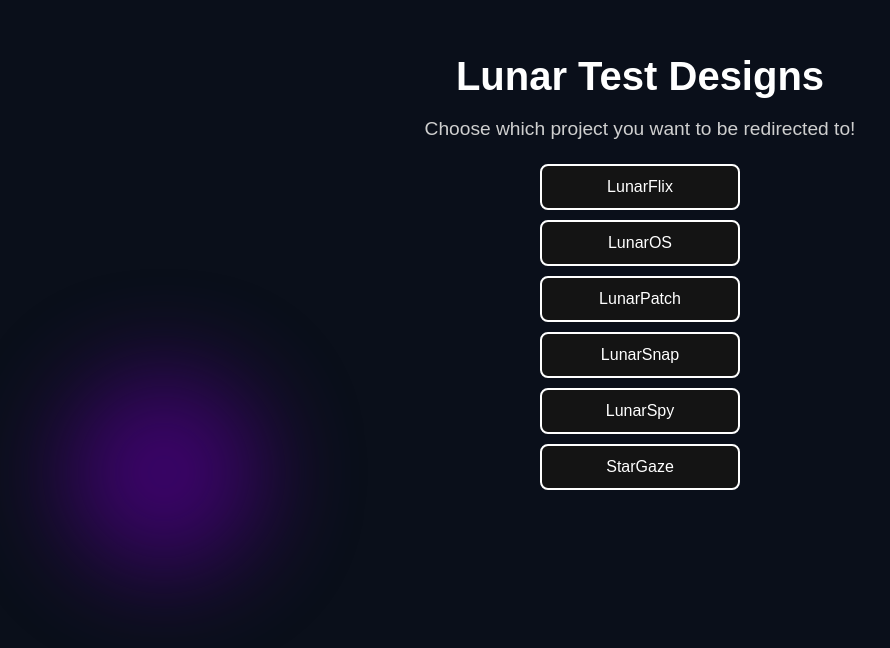
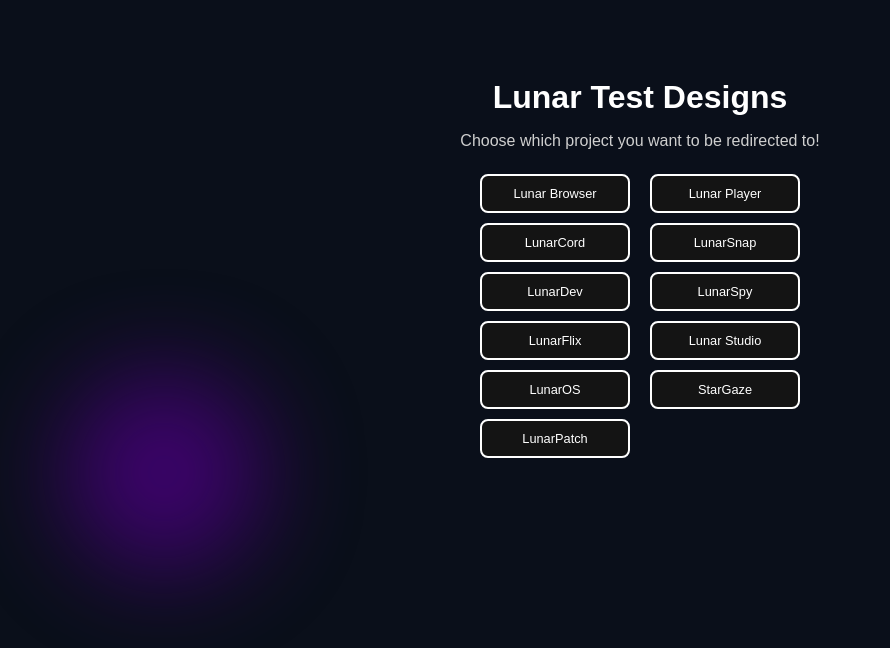
Before and after one commit to lunarorg/LunarTD, a plain HTML site: page index.html in a window 1280 px wide. Shown: the part 148-796 px from the top of the page, without its empty margins (0-890 px from the left). Drawn offline with Linux system fonts and the light colour scheme.

Commit message:
Updated Project Landing Page
Updated the projects landing page with new projects (added the redirection links as well).

```diff
--- a/index.html
+++ b/index.html
@@ -5,7 +5,6 @@
     <meta name="viewport" content="width=device-width, initial-scale=1.0">
     <title>LunarTD</title>
     <style>
-
         body {
             background-color: #0a0f1a;
             display: flex;
@@ -56,23 +55,27 @@
 
         .button-container {
             display: flex;
+            gap: 20px;
+            justify-content: center;
+        }
+
+        .column {
+            display: flex;
             flex-direction: column;
             gap: 10px;
-            align-items: center;
         }
 
         .button {
             background-color: #141414;
             color: #ffffff;
-            padding: 12px 24px;
+            padding: 10px;
             border: 2px solid #ffffff;
             border-radius: 8px;
             cursor: pointer;
             text-align: center;
-            font-size: 1rem;
+            font-size: 0.8rem;
             transition: background-color 0.3s, transform 0.2s;
-            width: 100%;
-            max-width: 200px;
+            width: 150px;
         }
 
         .button:hover {
@@ -80,12 +83,10 @@
             transform: scale(1.05);
         }
 
-        @media (min-width: 768px) {
-            h3 {
-                font-size: 2.5rem;
-            }
-            p {
-                font-size: 1.2rem;
+        @media (max-width: 600px) {
+            .button-container {
+                flex-direction: column;
+                align-items: center;
             }
         }
     </style>
@@ -98,12 +99,23 @@
         <h3>Lunar Test Designs</h3>
         <p>Choose which project you want to be redirected to!</p>
         <div class="button-container">
-            <button class="button" onclick="window.open('#', '_blank')">LunarFlix</button>
-            <button class="button" onclick="window.open('#', '_blank')">LunarOS</button>
-            <button class="button" onclick="window.open('#', '_blank')">LunarPatch</button>
-            <button class="button" onclick="window.open('#', '_blank')">LunarSnap</button>
-            <button class="button" onclick="window.open('#', '_blank')">LunarSpy</button>
-            <button class="button" onclick="window.open('#', '_blank')">StarGaze</button>
+
+            <div class="column">
+                <button class="button" onclick="window.open('https://lunarorg.github.io/LunarTD/lunar-browser/index.html', '_blank')">Lunar Browser</button>
+                <button class="button" onclick="window.open('https://lunarorg.github.io/LunarTD/lunarcord/index.html', '_blank')">LunarCord</button>
+                <button class="button" onclick="window.open('https://lunarorg.github.io/LunarTD/lunardev/index.html', '_blank')">LunarDev</button>
+                <button class="button" onclick="window.open('https://lunarorg.github.io/LunarTD/lunarflix/index.html', '_blank')">LunarFlix</button>
+                <button class="button" onclick="window.open('https://lunarorg.github.io/LunarTD/lunaros/index.html', '_blank')">LunarOS</button>
+                <button class="button" onclick="window.open('https://lunarorg.github.io/LunarTD/lunarpatch/index.html', '_blank')">LunarPatch</button>
+            </div>
+
+            <div class="column">
+                <button class="button" onclick="window.open('https://lunarorg.github.io/LunarTD/lunar-player/index.html', '_blank')">Lunar Player</button>
+                <button class="button" onclick="window.open('https://lunarorg.github.io/LunarTD/lunarsnap/index.html', '_blank')">LunarSnap</button>
+                <button class="button" onclick="window.open('https://lunarorg.github.io/LunarTD/lunarspy/index.html', '_blank')">LunarSpy</button>
+                <button class="button" onclick="window.open('https://lunarorg.github.io/LunarTD/lunar-studio/index.html', '_blank')">Lunar Studio</button>
+                <button class="button" onclick="window.open('https://lunarorg.github.io/LunarTD/stargaze/index.html', '_blank')">StarGaze</button>
+            </div>
         </div>
     </div>
 
```
